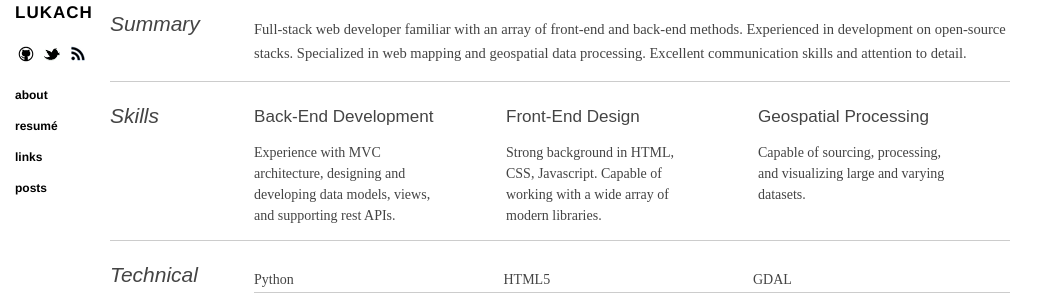
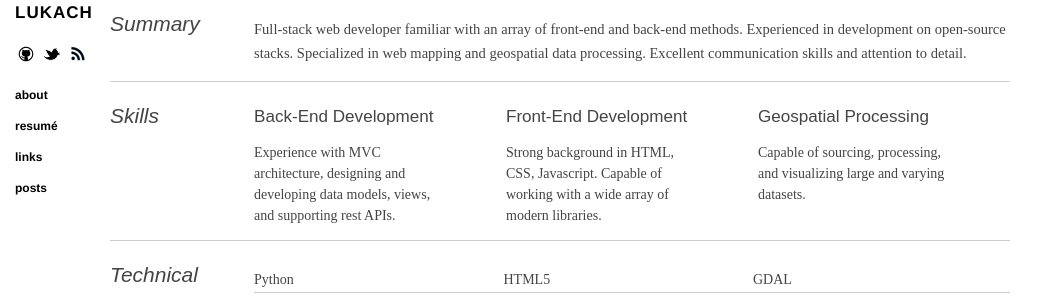
Before and after one commit to alukach/alukach.github.io, a Jekyll site: the page built from resume/index.md, in a window 1280 px wide. Shown: the part 127-424 px from the top of the page, without its empty margins (0-1058 px from the left). Built offline with Jekyll 4.4.1, drawn with Linux system fonts in a browser that asks for light colours; nearby versions of some CDN libraries; Markdown is read by kramdown in place of the engine named in the settings.

Commit message:
Update resume

```diff
--- a/resume/alukach-print.html
+++ b/resume/alukach-print.html
@@ -41,7 +41,7 @@ communication skills and attention to detail.</p>
 <dd>Experience with MVC architecture, designing and developing data models, views, and supporting rest APIs.</dd>
 </dl></li>
 <li><dl>
-<dt>Front-End Design</dt>
+<dt>Front-End Development</dt>
 <dd>Strong background in HTML, CSS, Javascript.  Capable of working with a wide array of modern libraries.</dd>
 </dl></li>
 <li><dl>
--- a/resume/alukach.html
+++ b/resume/alukach.html
@@ -41,7 +41,7 @@ communication skills and attention to detail.</p>
 <dd>Experience with MVC architecture, designing and developing data models, views, and supporting rest APIs.</dd>
 </dl></li>
 <li><dl>
-<dt>Front-End Design</dt>
+<dt>Front-End Development</dt>
 <dd>Strong background in HTML, CSS, Javascript.  Capable of working with a wide array of modern libraries.</dd>
 </dl></li>
 <li><dl>
--- a/resume/index.md
+++ b/resume/index.md
@@ -32,7 +32,7 @@ communication skills and attention to detail.</p>
 <dd>Experience with MVC architecture, designing and developing data models, views, and supporting rest APIs.</dd>
 </dl></li>
 <li><dl>
-<dt>Front-End Design</dt>
+<dt>Front-End Development</dt>
 <dd>Strong background in HTML, CSS, Javascript.  Capable of working with a wide array of modern libraries.</dd>
 </dl></li>
 <li><dl>
```
Also changed, not shown: markdown-resume-generator/source/alukach.md (+1 -1 lines), 1 other file.
